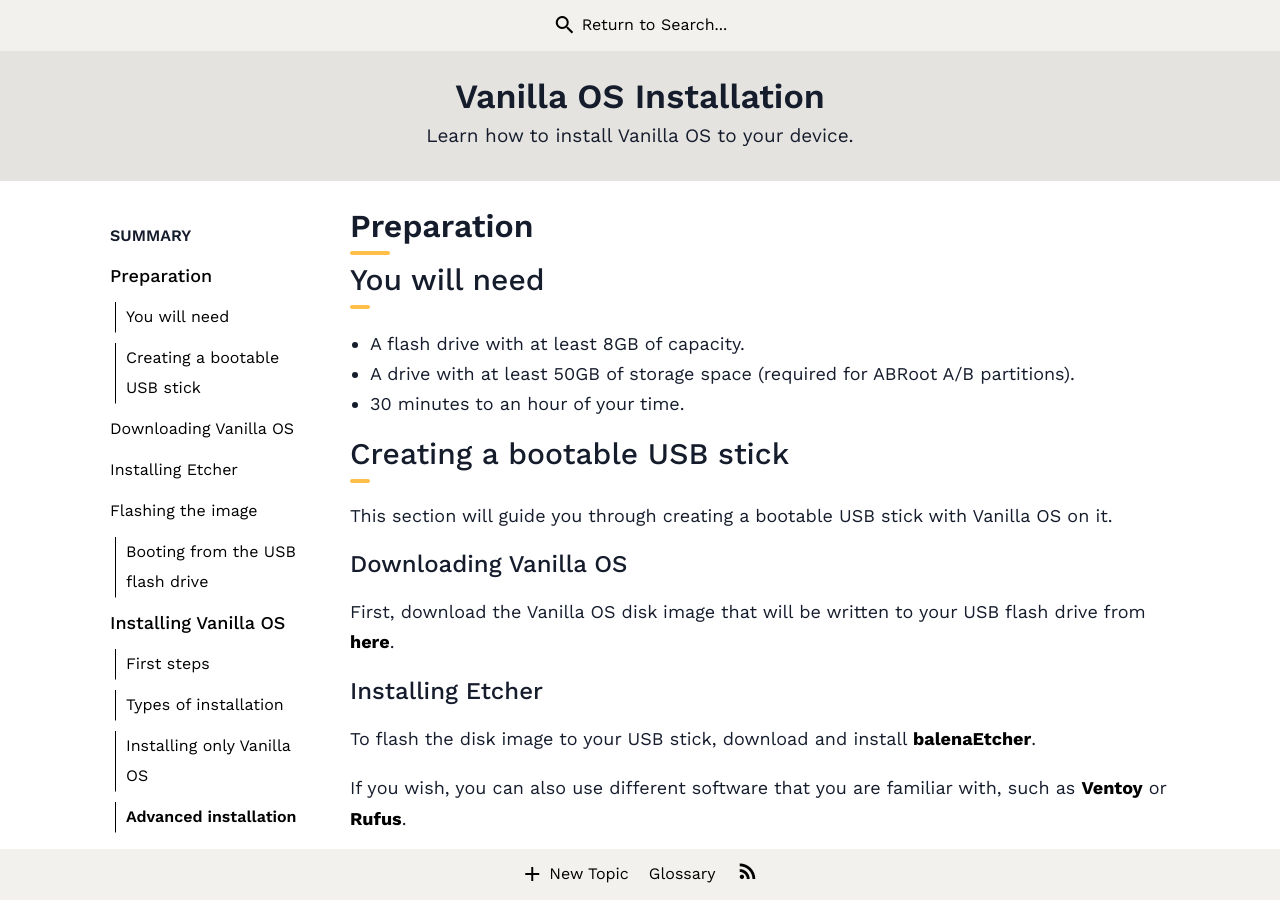
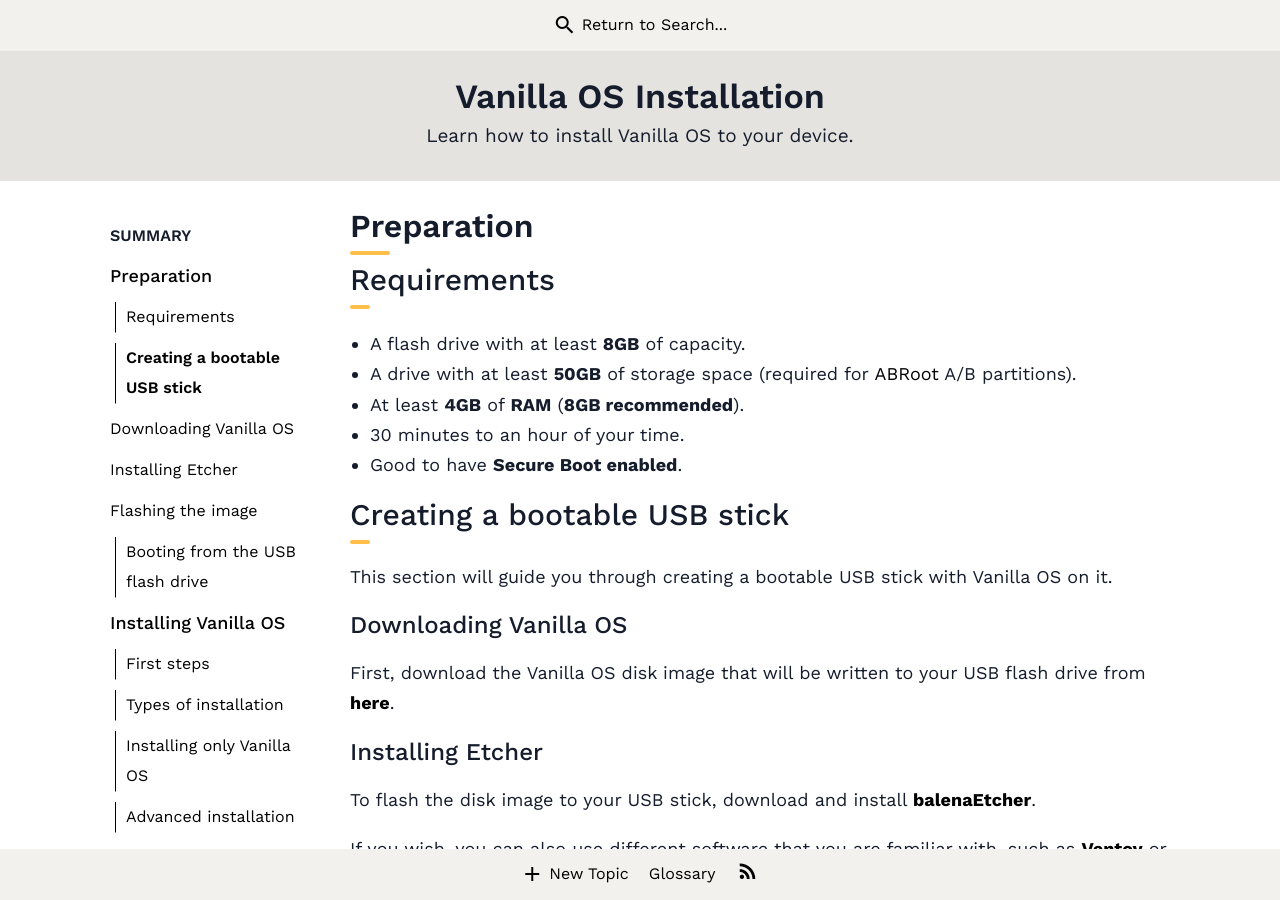
Before and after one commit to Vanilla-OS/handbook, a Jekyll site: the page built from _posts/2022-11-05-installation.md, in a window 1280 px wide and 900 px high. Built offline with Jekyll 4.4.1, drawn with Linux system fonts in a browser that asks for light colours; nearby versions of some CDN libraries; a style sheet for code colours, icons or effects is not loaded.

Commit message:
reword Requirements

```diff
--- a/_posts/2022-11-05-installation.md
+++ b/_posts/2022-11-05-installation.md
@@ -11,11 +11,13 @@
 
 ## Preparation
 
-### You will need
+### Requirements
 
-- A flash drive with at least 8GB of capacity.
-- A drive with at least 50GB of storage space (required for ABRoot A/B partitions).
+- A flash drive with at least **8GB** of capacity.
+- A drive with at least **50GB** of storage space (required for [ABRoot](https://documentation.vanillaos.org/docs/ABRoot/) A/B partitions).
+- At least **4GB** of **RAM** (**8GB recommended**).
 - 30 minutes to an hour of your time.
+- Good to have **Secure Boot enabled**.
 
 ### Creating a bootable USB stick
 
```
